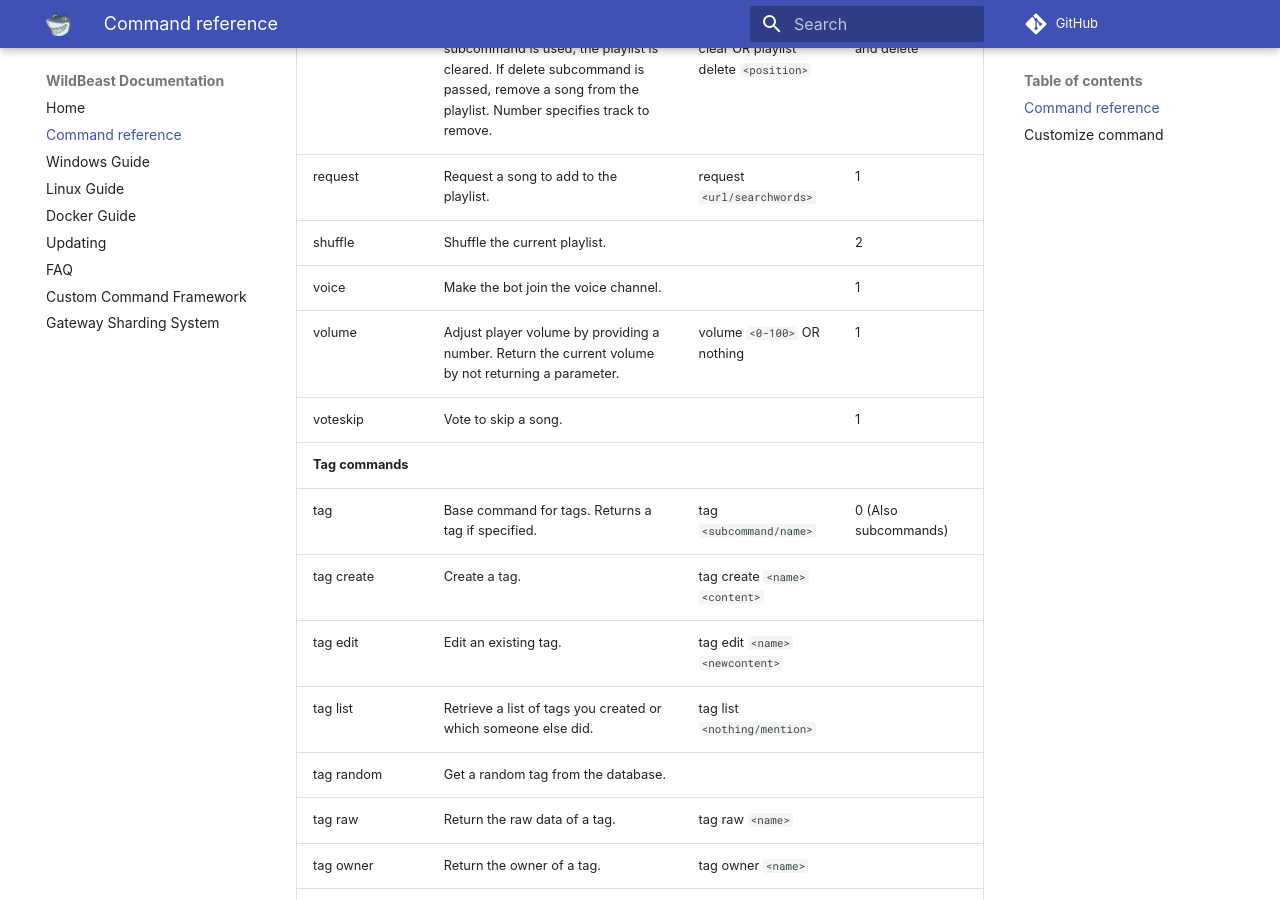
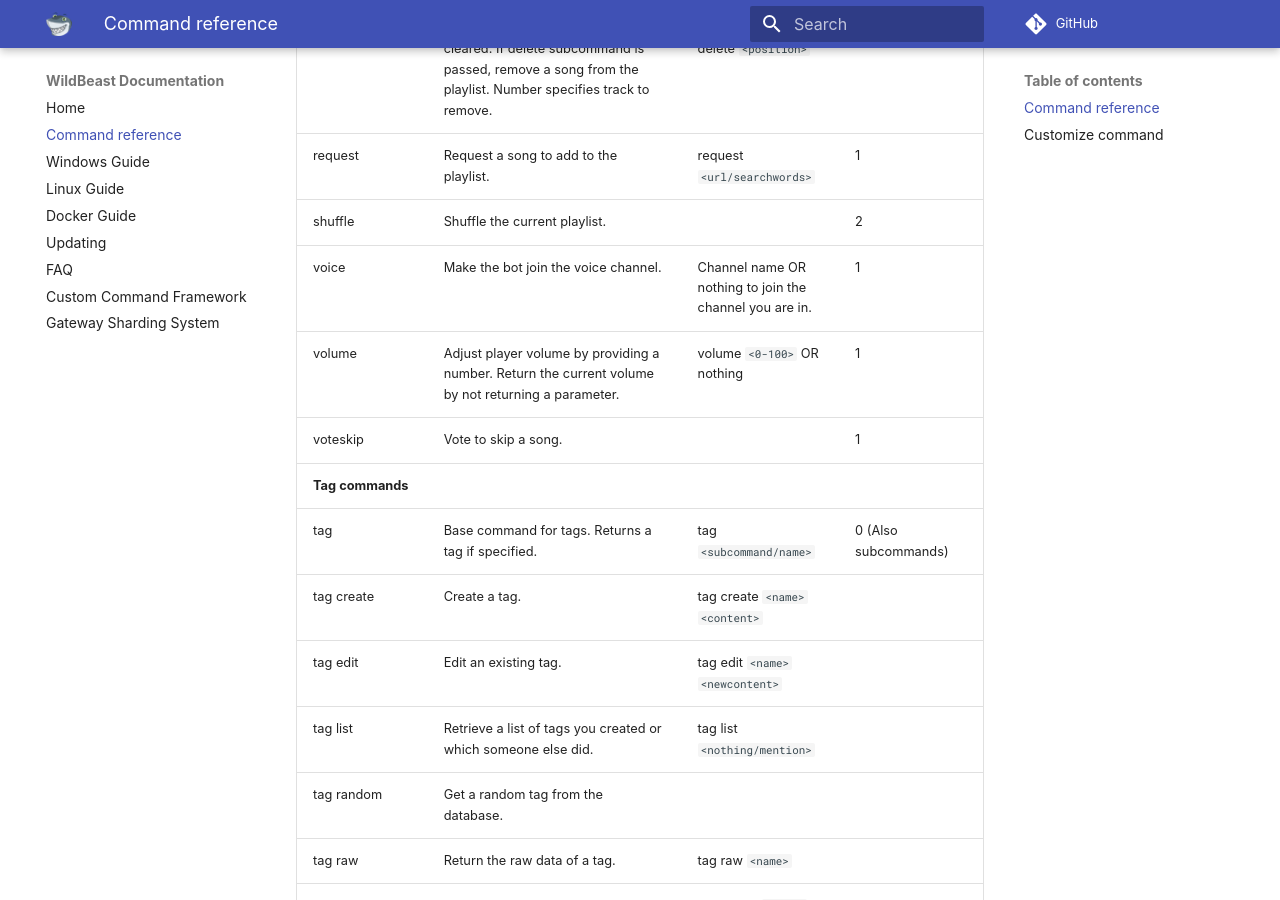
Before and after one commit to TheSharks/WildBeastDocs, an MkDocs documentation site: the page built from docs/commands.md, in a window 1280 px wide and 900 px high, scrolled down 3405 px. Built offline with MkDocs 1.6.1 and Material for MkDocs 9.7.7, drawn with Linux system fonts in a browser that asks for light colours; some web fonts are replaced; comment, search, counter and statistics services are not loaded; old or Windows-style settings are respelled for this version of MkDocs.

Commit message:
Update commands.md

```diff
--- a/docs/commands.md
+++ b/docs/commands.md
@@ -58,7 +58,7 @@ music | Pause or resume music playing. | music pause OR music play | 1
 playlist | Print the current playlist. If the clear subcommand is used, the playlist is cleared. If delete subcommand is passed, remove a song from the playlist. Number specifies track to remove. | playlist OR playlist clear OR playlist delete `<position>` | 0 OR 1 for clear and delete
 request | Request a song to add to the playlist. | request `<url/searchwords>` | 1
 shuffle | Shuffle the current playlist. |  | 2
-voice | Make the bot join the voice channel. |  | 1
+voice | Make the bot join the voice channel. | Channel name OR nothing to join the channel you are in. | 1
 volume | Adjust player volume by providing a number. Return the current volume by not returning a parameter. | volume `<0-100>` OR nothing | 1
 voteskip | Vote to skip a song. |  | 1
 **Tag commands** |
```
